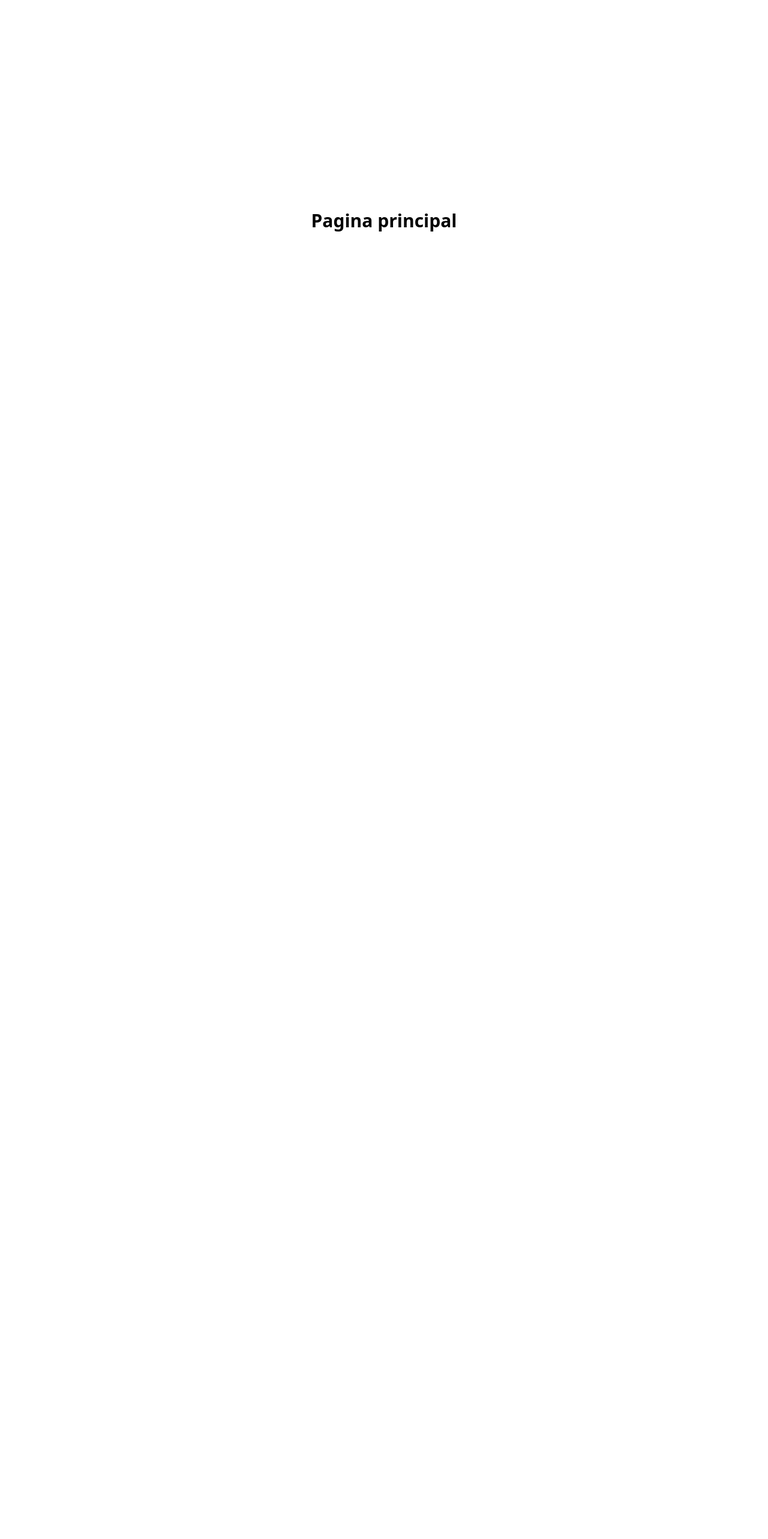
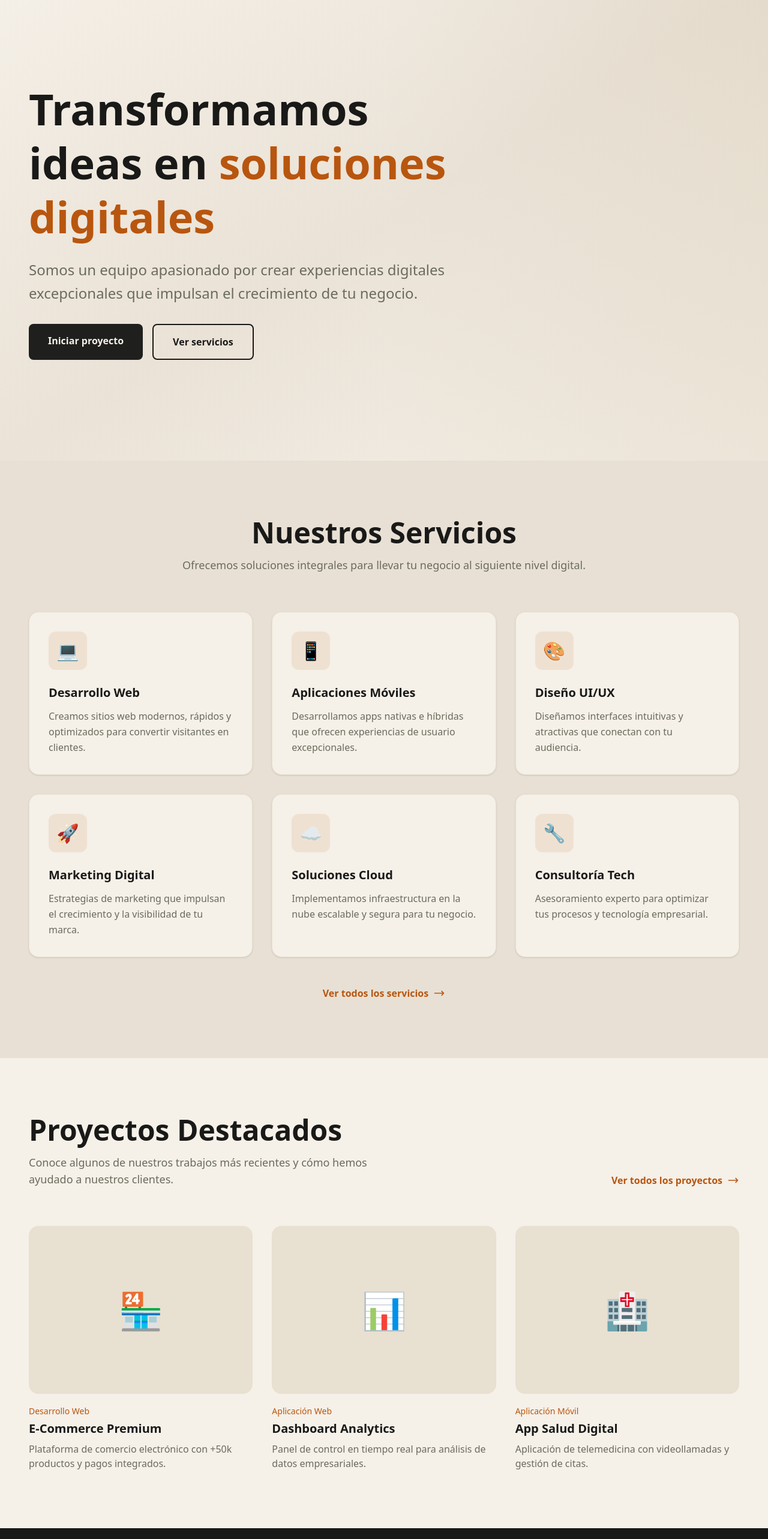
Before and after one commit to JosueGarciaAbata/team-corporate, an Angular app: page / in a window 1280 px wide. Shown: the part 120-2686 px from the top of the page at 60% size. Before the commit the page ends 888 px from the top, so only its background shows below. Built offline with nearby package versions, Linux system fonts and the light colour scheme.

Commit message:
diseño inicial del home

```diff
--- a/angular.json
+++ b/angular.json
@@ -2,7 +2,8 @@
   "$schema": "./node_modules/@angular/cli/lib/config/schema.json",
   "version": 1,
   "cli": {
-    "packageManager": "npm"
+    "packageManager": "npm",
+    "analytics": false
   },
   "newProjectRoot": "projects",
   "projects": {
--- a/src/app/pages/home/home.css
+++ b/src/app/pages/home/home.css
@@ -0,0 +1,32 @@
+/* Hero Section Styles */
+.hero-section {
+  background-image:
+    radial-gradient(circle at 20% 50%, rgba(184, 86, 15, 0.05) 0%, transparent 50%),
+    radial-gradient(circle at 80% 80%, rgba(201, 185, 154, 0.15) 0%, transparent 40%);
+}
+
+/* Service Cards */
+.service-card {
+  border: 1px solid rgba(201, 185, 154, 0.3);
+}
+
+.service-card:hover {
+  transform: translateY(-4px);
+  border-color: rgba(184, 86, 15, 0.3);
+}
+
+/* Project Cards */
+.project-card .aspect-\[4\/3\] {
+  background: linear-gradient(135deg, rgba(201, 185, 154, 0.2) 0%, rgba(232, 224, 212, 0.5) 100%);
+}
+
+/* Smooth transitions */
+.service-card,
+.project-card {
+  transition: all 0.3s ease;
+}
+
+/* Container max width */
+.container {
+  max-width: 1280px;
+}
--- a/src/app/pages/home/home.html
+++ b/src/app/pages/home/home.html
@@ -1,4 +1,107 @@
-<!-- Home page minimal placeholder -->
-<section class="min-h-screen flex items-center justify-center bg-brand-neutralLight">
-  <h1 class="text-3xl font-bold text-brand-neutralDark">Pagina principal</h1>
+<!-- Hero Section -->
+<section class="hero-section min-h-screen flex items-center bg-brand-cream relative overflow-hidden">
+  <div class="absolute inset-0 bg-gradient-to-br from-brand-cream via-brand-warm to-brand-cream opacity-80"></div>
+  <div class="container mx-auto px-6 lg:px-12 relative z-10">
+    <div class="max-w-3xl">
+      <h1 class="text-5xl lg:text-7xl font-bold text-brand-charcoal leading-tight mb-6">
+        Transformamos ideas en <span class="text-brand-accent">soluciones digitales</span>
+      </h1>
+      <p class="text-xl lg:text-2xl text-brand-muted mb-8 leading-relaxed">
+        Somos un equipo apasionado por crear experiencias digitales excepcionales que impulsan el crecimiento de tu negocio.
+      </p>
+      <div class="flex flex-wrap gap-4">
+        <a href="/contact" class="px-8 py-4 bg-brand-cta text-brand-cream font-semibold rounded-lg hover:bg-brand-charcoal transition-colors duration-300">
+          Iniciar proyecto
+        </a>
+        <a href="/services" class="px-8 py-4 border-2 border-brand-charcoal text-brand-charcoal font-semibold rounded-lg hover:bg-brand-charcoal hover:text-brand-cream transition-colors duration-300">
+          Ver servicios
+        </a>
+      </div>
+    </div>
+  </div>
+  <div class="absolute bottom-0 right-0 w-1/2 h-full bg-gradient-to-l from-brand-tan/20 to-transparent"></div>
 </section>
+
+<!-- Servicios Section -->
+<section class="py-24 bg-brand-warm">
+  <div class="container mx-auto px-6 lg:px-12">
+    <div class="text-center mb-16">
+      <h2 class="text-4xl lg:text-5xl font-bold text-brand-charcoal mb-4">Nuestros Servicios</h2>
+      <p class="text-lg text-brand-muted max-w-2xl mx-auto">
+        Ofrecemos soluciones integrales para llevar tu negocio al siguiente nivel digital.
+      </p>
+    </div>
+
+    <div class="grid md:grid-cols-2 lg:grid-cols-3 gap-8">
+      @for (service of services; track service.title) {
+        <div class="service-card bg-brand-cream p-8 rounded-2xl shadow-sm hover:shadow-lg transition-all duration-300 group">
+          <div class="w-16 h-16 bg-brand-accent/10 rounded-xl flex items-center justify-center mb-6 group-hover:bg-brand-accent/20 transition-colors">
+            <span class="text-3xl">{{ service.icon }}</span>
+          </div>
+          <h3 class="text-xl font-bold text-brand-charcoal mb-3">{{ service.title }}</h3>
+          <p class="text-brand-muted leading-relaxed">{{ service.description }}</p>
+        </div>
+      }
+    </div>
+
+    <div class="text-center mt-12">
+      <a href="/services" class="inline-flex items-center gap-2 text-brand-accent font-semibold hover:text-brand-charcoal transition-colors">
+        Ver todos los servicios
+        <svg class="w-5 h-5" fill="none" stroke="currentColor" viewBox="0 0 24 24">
+          <path stroke-linecap="round" stroke-linejoin="round" stroke-width="2" d="M17 8l4 4m0 0l-4 4m4-4H3"></path>
+        </svg>
+      </a>
+    </div>
+  </div>
+</section>
+
+<!-- Proyectos Section -->
+<section class="py-24 bg-brand-cream">
+  <div class="container mx-auto px-6 lg:px-12">
+    <div class="flex flex-col lg:flex-row lg:items-end lg:justify-between mb-16">
+      <div>
+        <h2 class="text-4xl lg:text-5xl font-bold text-brand-charcoal mb-4">Proyectos Destacados</h2>
+        <p class="text-lg text-brand-muted max-w-xl">
+          Conoce algunos de nuestros trabajos más recientes y cómo hemos ayudado a nuestros clientes.
+        </p>
+      </div>
+      <a href="/projects" class="mt-6 lg:mt-0 inline-flex items-center gap-2 text-brand-accent font-semibold hover:text-brand-charcoal transition-colors">
+        Ver todos los proyectos
+        <svg class="w-5 h-5" fill="none" stroke="currentColor" viewBox="0 0 24 24">
+          <path stroke-linecap="round" stroke-linejoin="round" stroke-width="2" d="M17 8l4 4m0 0l-4 4m4-4H3"></path>
+        </svg>
+      </a>
+    </div>
+
+    <div class="grid md:grid-cols-2 lg:grid-cols-3 gap-8">
+      @for (project of projects; track project.title) {
+        <div class="project-card group cursor-pointer">
+          <div class="relative overflow-hidden rounded-2xl mb-4">
+            <div class="aspect-[4/3] bg-brand-tan/30 flex items-center justify-center">
+              <span class="text-6xl">{{ project.icon }}</span>
+            </div>
+            <div class="absolute inset-0 bg-brand-charcoal/80 opacity-0 group-hover:opacity-100 transition-opacity duration-300 flex items-center justify-center">
+              <span class="text-brand-cream font-semibold">Ver proyecto</span>
+            </div>
+          </div>
+          <span class="text-sm text-brand-accent font-medium">{{ project.category }}</span>
+          <h3 class="text-xl font-bold text-brand-charcoal mt-1 group-hover:text-brand-accent transition-colors">{{ project.title }}</h3>
+          <p class="text-brand-muted mt-2">{{ project.description }}</p>
+        </div>
+      }
+    </div>
+  </div>
+</section>
+
+<!-- CTA Section -->
+<section class="py-24 bg-brand-charcoal">
+  <div class="container mx-auto px-6 lg:px-12 text-center">
+    <h2 class="text-4xl lg:text-5xl font-bold text-brand-cream mb-6">¿Listo para comenzar?</h2>
+    <p class="text-xl text-brand-warm max-w-2xl mx-auto mb-10">
+      Conversemos sobre tu próximo proyecto y cómo podemos ayudarte a alcanzar tus objetivos.
+    </p>
+    <a href="/contact" class="inline-block px-10 py-5 bg-brand-accent text-brand-cream font-semibold rounded-lg hover:bg-brand-tan hover:text-brand-charcoal transition-colors duration-300 text-lg">
+      Contáctanos
+    </a>
+  </div>
+</section>
--- a/src/app/pages/home/home.ts
+++ b/src/app/pages/home/home.ts
@@ -1,4 +1,17 @@
 import { Component } from '@angular/core';
+
+interface Service {
+  icon: string;
+  title: string;
+  description: string;
+}
+
+interface Project {
+  icon: string;
+  title: string;
+  category: string;
+  description: string;
+}
 
 @Component({
   selector: 'app-home',
@@ -7,5 +20,57 @@ import { Component } from '@angular/core';
   styleUrl: './home.css',
 })
 export class Home {
+  services: Service[] = [
+    {
+      icon: '💻',
+      title: 'Desarrollo Web',
+      description: 'Creamos sitios web modernos, rápidos y optimizados para convertir visitantes en clientes.'
+    },
+    {
+      icon: '📱',
+      title: 'Aplicaciones Móviles',
+      description: 'Desarrollamos apps nativas e híbridas que ofrecen experiencias de usuario excepcionales.'
+    },
+    {
+      icon: '🎨',
+      title: 'Diseño UI/UX',
+      description: 'Diseñamos interfaces intuitivas y atractivas que conectan con tu audiencia.'
+    },
+    {
+      icon: '🚀',
+      title: 'Marketing Digital',
+      description: 'Estrategias de marketing que impulsan el crecimiento y la visibilidad de tu marca.'
+    },
+    {
+      icon: '☁️',
+      title: 'Soluciones Cloud',
+      description: 'Implementamos infraestructura en la nube escalable y segura para tu negocio.'
+    },
+    {
+      icon: '🔧',
+      title: 'Consultoría Tech',
+      description: 'Asesoramiento experto para optimizar tus procesos y tecnología empresarial.'
+    }
+  ];
 
+  projects: Project[] = [
+    {
+      icon: '🏪',
+      title: 'E-Commerce Premium',
+      category: 'Desarrollo Web',
+      description: 'Plataforma de comercio electrónico con +50k productos y pagos integrados.'
+    },
+    {
+      icon: '📊',
+      title: 'Dashboard Analytics',
+      category: 'Aplicación Web',
+      description: 'Panel de control en tiempo real para análisis de datos empresariales.'
+    },
+    {
+      icon: '🏥',
+      title: 'App Salud Digital',
+      category: 'Aplicación Móvil',
+      description: 'Aplicación de telemedicina con videollamadas y gestión de citas.'
+    }
+  ];
 }
```
Also changed, not shown: 1 other file (tests, documents, lock files or other folders).
